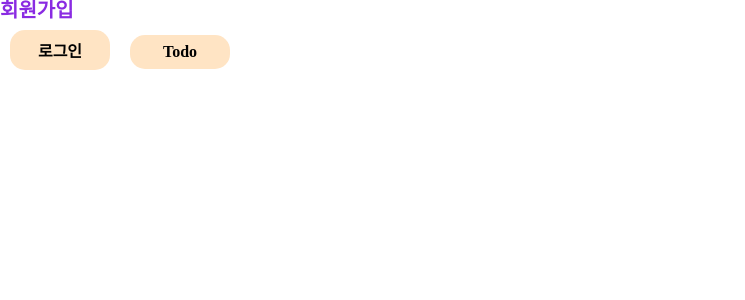
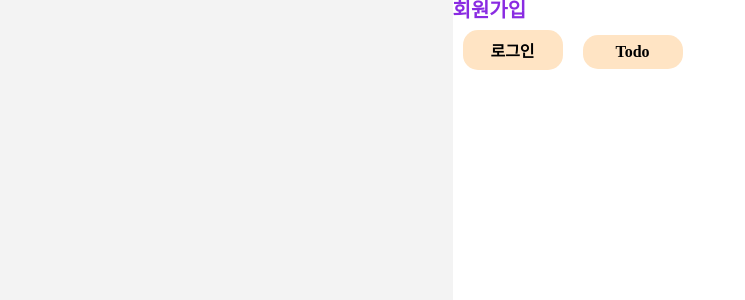
Before and after one commit to eeeyooon/MyTodo, a React (Create React App) app: page /signup in a window 1280 px wide. Shown: the top 300 px of the page, without its empty margins (0-745 px from the left). Built offline with nearby package versions, Linux system fonts and the light colour scheme; a web font is replaced by a local one.

Commit message:
[🍡 style] 기본 화면 스타일 적용

```diff
--- a/src/pages/Signin.tsx
+++ b/src/pages/Signin.tsx
@@ -1,5 +1,13 @@
+import styled from 'styled-components';
+
 function Signin() {
-	return <div>Signin</div>;
+	return <SigninWrapper>Signin</SigninWrapper>;
 }
 
 export default Signin;
+
+const SigninWrapper = styled.div`
+	width: 375px;
+	height: 812px;
+	background-color: #fff;
+`;
--- a/src/pages/Signup.tsx
+++ b/src/pages/Signup.tsx
@@ -4,7 +4,7 @@ import styled from 'styled-components';
 function Signup() {
 	const naviagte = useNavigate();
 	return (
-		<div>
+		<SignupWrapper>
 			<SignupHeader>회원가입</SignupHeader>
 			<NavButton
 				onClick={() => {
@@ -20,11 +20,17 @@ function Signup() {
 			>
 				Todo
 			</NavButton>
-		</div>
+		</SignupWrapper>
 	);
 }
 
 export default Signup;
+
+const SignupWrapper = styled.div`
+	width: 375px;
+	height: 812px;
+	background-color: #fff;
+`;
 
 const SignupHeader = styled.h1`
 	color: blueviolet;
--- a/src/pages/TodoList.tsx
+++ b/src/pages/TodoList.tsx
@@ -1,5 +1,13 @@
+import styled from 'styled-components';
+
 function TodoList() {
-	return <div>TodoList</div>;
+	return <TodoListWrapper>TodoList</TodoListWrapper>;
 }
 
 export default TodoList;
+
+const TodoListWrapper = styled.div`
+	width: 375px;
+	height: 812px;
+	background-color: #fff;
+`;
--- a/src/style/global.ts
+++ b/src/style/global.ts
@@ -15,6 +15,10 @@ export const GlobalStyles = createGlobalStyle`
     padding: 0;
     font-family: Pretendard;
     min-width: 320px;
+    display: flex;
+    justify-content: center;
+    align-items: center;
+    background-color: #F3F3F3;
   }
   a {
     text-decoration: none;
```
